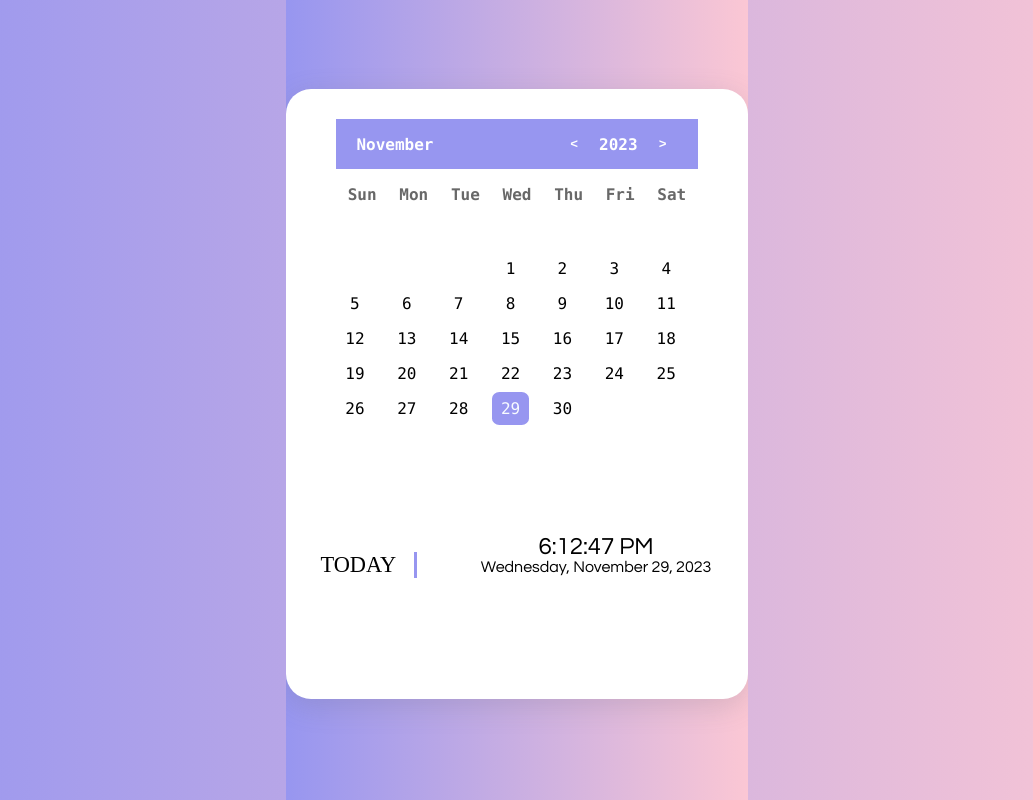
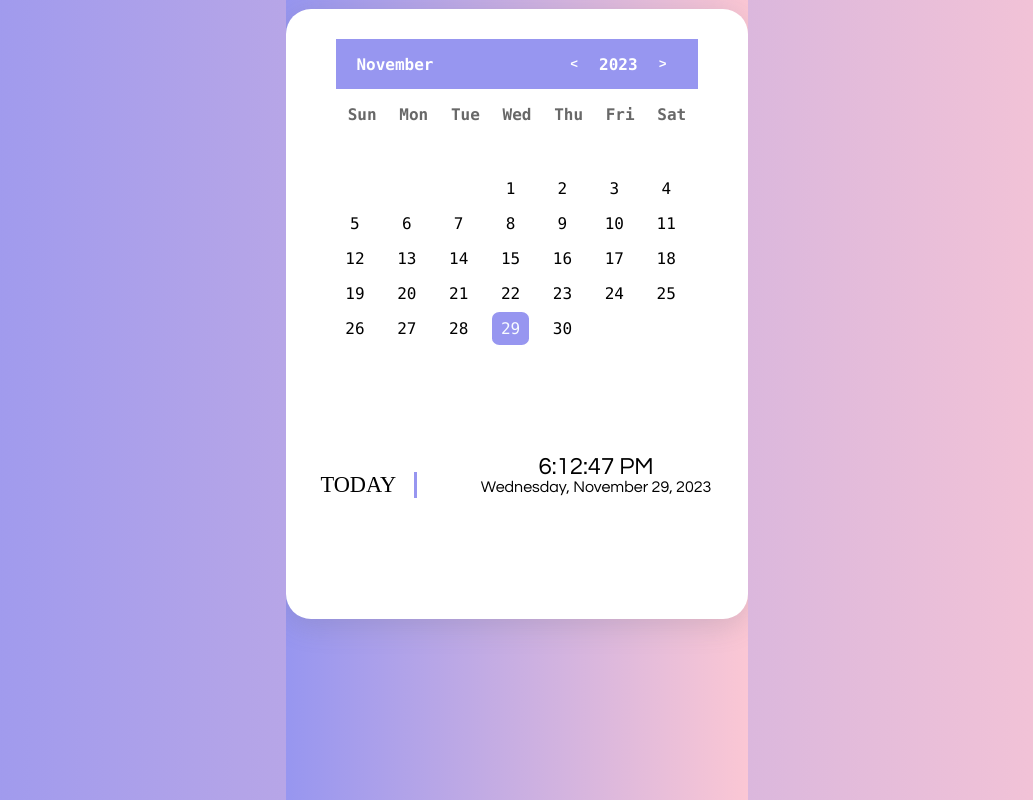
Before and after one commit to bibek10550/calander, a plain HTML site: page index.html in a window 1280 px wide. Shown: the whole page, without its empty margins (123-1156 px from the left). Drawn offline with Linux system fonts and the light colour scheme.

Commit message:
Update style.css

```diff
--- a/style.css
+++ b/style.css
@@ -33,7 +33,7 @@ body {
     display: flex;
     padding: 2% 0px 0px 0px;
     justify-content: center;
-    top: 10%;
+    // top: 10%;
     right: 0%;
     width: 100%;
     height: 100%;
```
